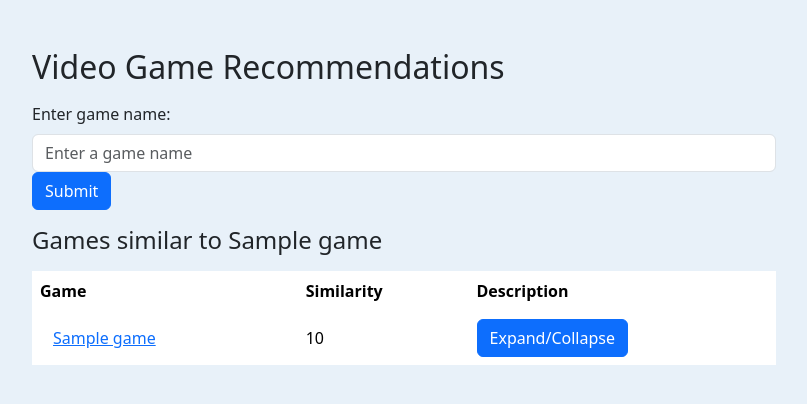
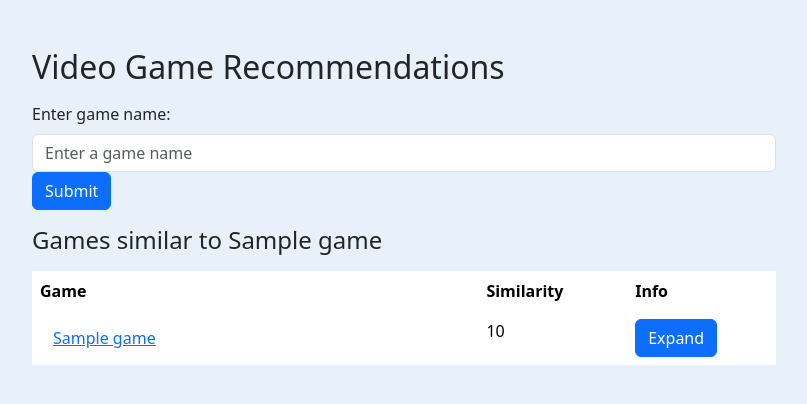
Before and after one commit to iliketurtles83/video-game-recommender-v1, a Flask app: template flask_app/templates/index.html in a window 1280 px wide. Shown: the top 404 px of the page, without its empty margins (236-1043 px from the left). Run offline with Flask 2, Linux system fonts and the light colour scheme; the template is opened without the code that fills it: values that come from a table or form of the project are taken from there, most other values are stand-ins (such as "Sample title", 1, 10 or a date in 2020); parts of the project's set-up code (start-up, migrations or seed data) failed here and were passed over; some libraries are stand-ins or nearby versions.

Commit message:
switched bootstrap, flask improvements

```diff
--- a/flask_app/static/style.css
+++ b/flask_app/static/style.css
@@ -3,8 +3,8 @@ body {
 }
 
 table {
-    border-collapse: collapse;
     width: 100%;
+    vertical-align: middle;
 }
 
 .collapse-row {
--- a/flask_app/templates/index.html
+++ b/flask_app/templates/index.html
@@ -37,13 +37,18 @@
     {% endif %}
     {% if similar_games %}
       <h4 class="pt-3 pb-2">Games similar to {{ game }}</h4>
-      <table class="table table-borderless align-middle">
+      <table class="table table-borderless">
         <caption class="visually-hidden">Similar Games</caption>
+        <colgroup>
+          <col span="1" style="width: 60%;">
+          <col span="1" style="width: 20%;">
+          <col span="1" style="width: 20%;">
+        </colgroup>
         <thead class="thead-light">
           <tr>
             <th>Game</th>
             <th>Similarity</th>
-            <th>Description</th>
+            <th>Info</th>
           </tr>
         </thead>
         {% for game in similar_games %}
@@ -59,7 +64,7 @@
                 {{ game['score'] }}
             </td>
               <td>
-                <button class="collapse-btn btn btn-primary">Expand/Collapse</button>
+                <button class="collapse-btn btn btn-primary">Expand</button>
               </td>
             </tr>
             <tr class="collapse-row">
```
